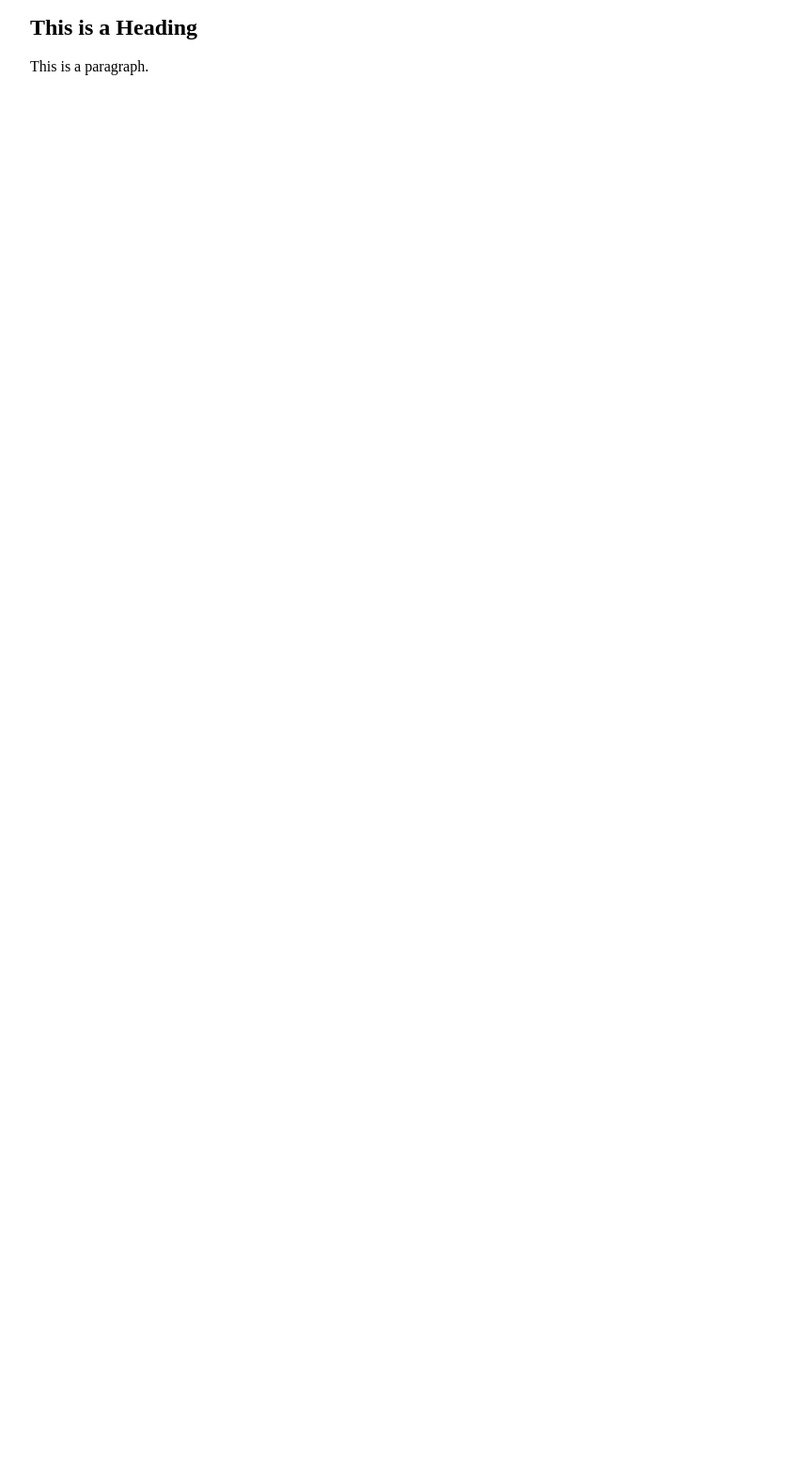
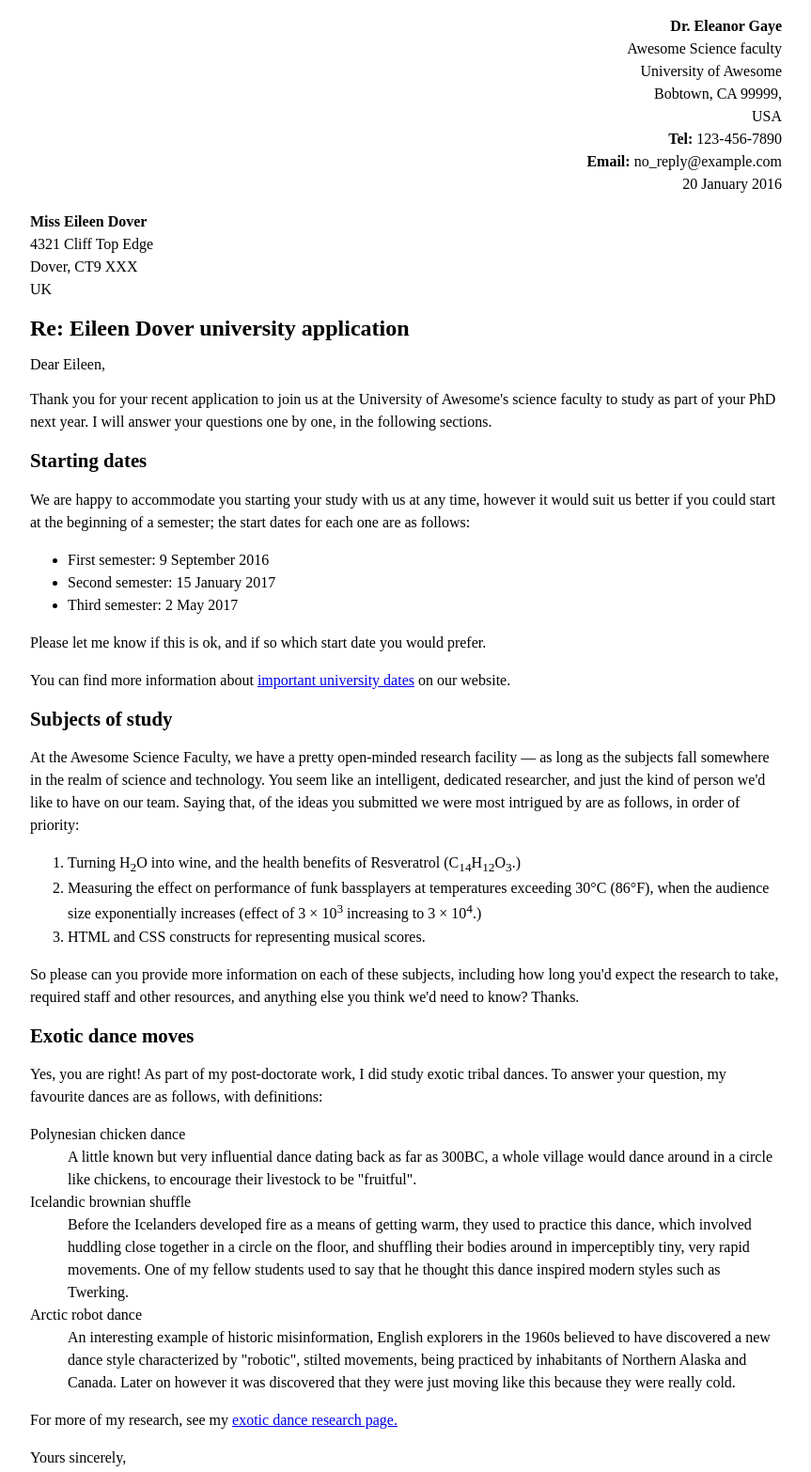
Before and after one commit to johnnie2030/johnnie, a plain HTML site: page letter-markup/index.html in a window 1280 px wide. Shown: the top 1566 px of the page at 94% size, without its empty margins (208-1071 px from the left). Before the commit the page ends 800 px from the top, so only its background shows below. Drawn offline with Linux system fonts and the light colour scheme.

Commit message:
Update index.html

```diff
--- a/letter-markup/index.html
+++ b/letter-markup/index.html
@@ -15,6 +15,11 @@ margin:0 auto;
 }
 .sender-column{
 text-align:right;
+font-style:normal;
+}
+.receiver-column{
+text-align:left;
+font-style:normal;
 }
 h1{
 font-size: 1.5rem;
@@ -28,17 +33,87 @@ font-size:1.1rem;
 p, li, dd, dt, address {
 line-height:1.5;
 }
-address {
-font-style:normal:
+address{
+font-style: normal:
+text-align:right;
 margin:1rem 0;
 }
 </style>
-  </style>
 </head>
 <body>
 
-<h1>This is a Heading</h1>
-<p>This is a paragraph.</p>
+<address class="sender-column">
+<strong>Dr. Eleanor Gaye</strong><br>
+Awesome Science faculty<br>
+University of Awesome<br>
+Bobtown, CA 99999,<br>
+USA<br>
+<strong>Tel:</strong> 123-456-7890<br>
+<strong>Email:</strong> no_reply@example.com<br>
+
+20 January 2016<br>
+</address>
+<section>
+<address class="receiver-column">
+<strong>Miss Eileen Dover</strong><br>
+4321 Cliff Top Edge<br>
+Dover, CT9 XXX<br>
+UK<br>
+</address>
+</section>
+
+<h1>Re: Eileen Dover university application</h1>
+
+Dear Eileen,<br>
+
+<p>Thank you for your recent application to join us at the University of Awesome's science faculty to study as part of your PhD next year. I will answer your questions one by one, in the following sections.</p>
+<section>
+<h2>Starting dates</h2>
+
+<p>We are happy to accommodate you starting your study with us at any time, however it would suit us better if you could start at the beginning of a semester; the start dates for each one are as follows:</p>
+
+<ul>
+<li>First semester: 9 September 2016</li>
+<li>Second semester: 15 January 2017</li>
+<li>Third semester: 2 May 2017</li>
+</ul>
+
+<p>Please let me know if this is ok, and if so which start date you would prefer.</p>
+
+<p>You can find more information about <a href="http://example.com">important university dates</a> on our website.</p>
+</section>
+<section>
+<h2>Subjects of study</h2>
+
+<p>At the Awesome Science Faculty, we have a pretty open-minded research facility — as long as the subjects fall somewhere in the realm of science and technology. You seem like an intelligent, dedicated researcher, and just the kind of person we'd like to have on our team. Saying that, of the ideas you submitted we were most intrigued by are as follows, in order of priority:</p>
+
+<ol>
+<li>Turning H<sub>2</sub>O into wine, and the health benefits of Resveratrol (C<sub>14</sub>H<sub>12</sub>O<sub>3</sub>.)</li>
+<li>Measuring the effect on performance of funk bassplayers at temperatures exceeding 30°C (86°F), when the audience size exponentially increases (effect of 3 × 10<sup>3</sup> increasing to 3 × 10<sup>4</sup>.)</li>
+<li>HTML and CSS constructs for representing musical scores.</li>
+</ol>
+
+<p>So please can you provide more information on each of these subjects, including how long you'd expect the research to take, required staff and other resources, and anything else you think we'd need to know? Thanks.</p>
+</section>
+
+<section>
+<h2>Exotic dance moves</h2>
+
+<p>Yes, you are right! As part of my post-doctorate work, I did study exotic tribal dances. To answer your question, my favourite dances are as follows, with definitions:</p>
+</section>
+<dt>Polynesian chicken dance</dt>
+<dd>A little known but very influential dance dating back as far as 300BC, a whole village would dance around in a circle like chickens, to encourage their livestock to be "fruitful".</dd>
+<dt>Icelandic brownian shuffle</dt>
+<dd>Before the Icelanders developed fire as a means of getting warm, they used to practice this dance, which involved huddling close together in a circle on the floor, and shuffling their bodies around in imperceptibly tiny, very rapid movements. One of my fellow students used to say that he thought this dance inspired modern styles such as Twerking.</dd>
+<dt>Arctic robot dance</dt>
+<dd>An interesting example of historic misinformation, English explorers in the 1960s believed to have discovered a new dance style characterized by "robotic", stilted movements, being practiced by inhabitants of Northern Alaska and Canada. Later on however it was discovered that they were just moving like this because they were really cold.</dd>
+
+<p>For more of my research, see my <a href="http://exampe.com">exotic dance research page.</a></p>
+
+<p>Yours sincerely,</P>
+<p>Dr Eleanor Gaye</p>
+
+<p>University of Awesome motto: "Be awesome to each other." <i>-- Bill S Preston, Esq</i></p>
 
 </body>
 </html>
```
